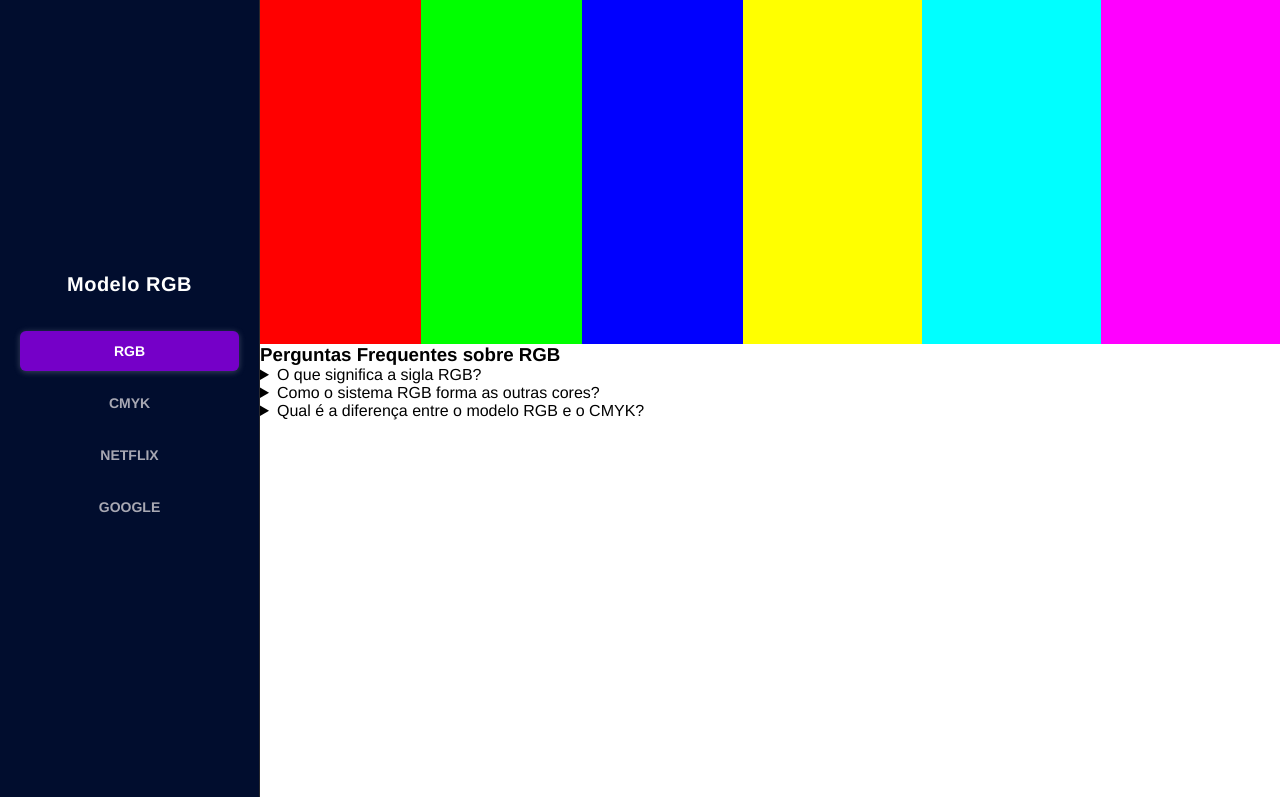
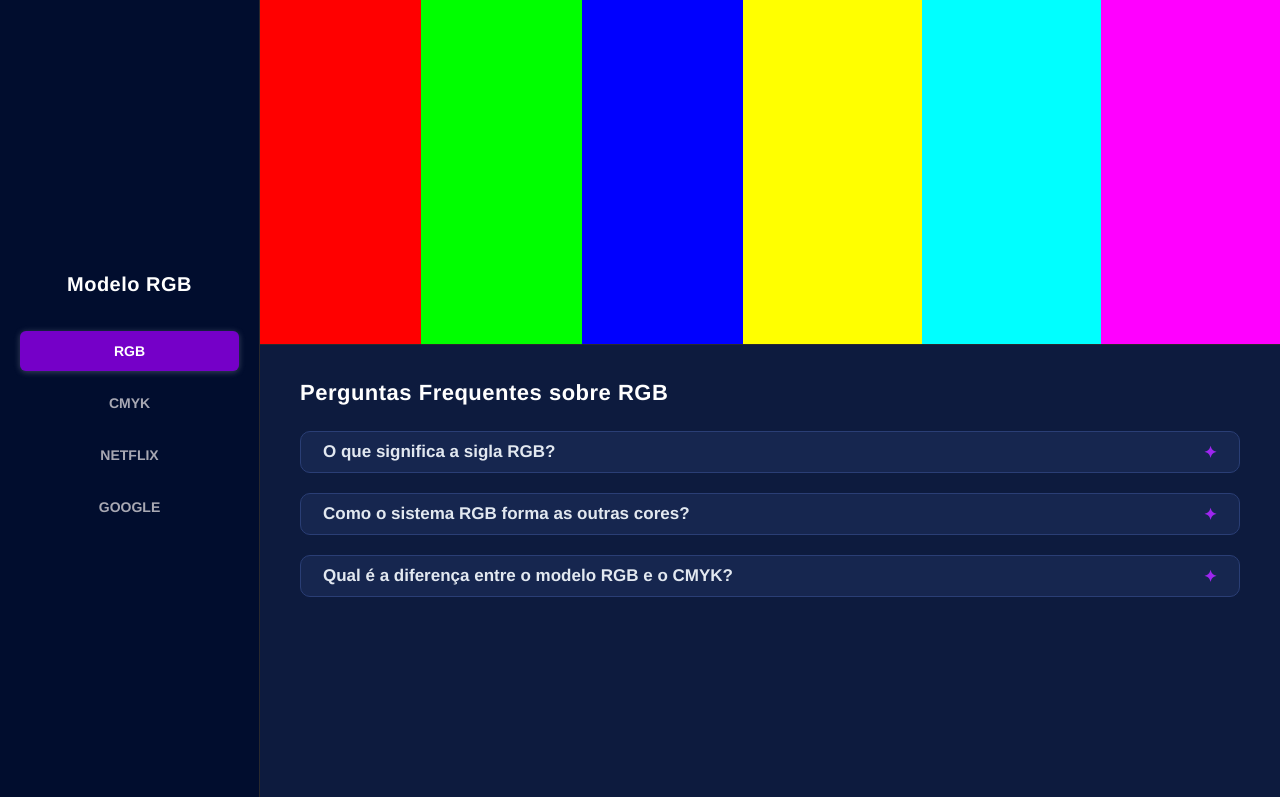
Before and after one commit to pedro-negri/display, a website: page modo-cores/modo-cores.html in a window 1280 px wide. Shown: the top 797 px of the page. Drawn offline with Linux system fonts and the light colour scheme.

Commit message:
ADD: estilizei os quadros de perguntar e respostas e adicionei um icone para quando o quadro for clicado

```diff
--- a/modo-cores/css/global.css
+++ b/modo-cores/css/global.css
@@ -95,15 +95,64 @@
 
 .color-section__faq{
     flex-grow: 1;
-    background-color: var();
+    background-color: var(--faq-bg);
+    padding: 35px 40px;
+    border-top: 1px solid var(--ui-border);
+    display: flex;
+    flex-direction: column;
 }
 
 .color-section__faq-title{
-
+    font-size: 22px;
+    font-weight: 700;
+    color: var(--faq-text-title);
+    margin-bottom: 25px;
+    letter-spacing: 0.5px;
 }
 
 .color-section__faq-item{
+    background-color: var(--faq-card-bg);
+    border: 1px solid var(--faq-border);
+    border-radius: 10px;
+    padding: 10px 22px;
+    margin-bottom: 20px;
+    transition: all 0.3s ease-in-out;
+}
 
+.color-section__faq-item:hover,
+.color-section__faq-item[open] {
+    background-color: var(--faq-card-hover-bg);
+    border-color: var(--faq-border-neon);
+    /* Efeito neon com box-shodow duplo (linha de contorno vibrante + brilho difuso) */
+    box-shadow: 0 0 8px var(--faq-border-neon), 0 0 20px rgba(157, 38, 239, 0.3);
+    transform: translateY(-2px);
+}
+
+.color-section__faq-question{
+    font-size: 17px;
+    font-weight: 600;
+    color: var(--faq-text-question);
+    cursor: pointer;
+
+    /* Troca de icone via CSS puro
+    Esconde a seta padrao nos navegadores padrao */
+    list-style: none;
+    display: flex;
+    justify-content: space-between;
+    align-items: center;
+    transition: color 0.2s ease;
+}
+
+.color-section__faq-question::-webkit-details-marker{
+    display: none;
+}
+
+/* Novo Ícone customizado (Criado com CSS Puro) */
+.color-section__faq-question::after {
+    content: "✦"; /* Ícone em formato de estrela/brilho para combinar com o neon */
+    font-size: 16px;
+    color: var(--faq-border-neon-glow);
+    transition: transform 0.3s ease, color 0.3s ease;
 }
 
 .color-section__bar span{
--- a/modo-cores/modo-cores.html
+++ b/modo-cores/modo-cores.html
@@ -71,7 +71,7 @@
                 <a href="#google" class="color-section__link">GOOGLE</a>
             </nav>
         </aside>
-
+        <div class="color-section__content">
             <section class="color-section__palette" aria-label="Visualização da Paleta CMYK">
                 <div class="color-section__bar color-section__bar--cmyk-1"><span><strong>cmyk: #e60000</strong></span></div>
                 <div class="color-section__bar color-section__bar--cmyk-2"><span><strong>cmyk: #006b00</strong></span></div>
@@ -106,7 +106,7 @@
                 </details>
 
             </section>
-
+        </div>
 
     </section>
 
@@ -128,6 +128,16 @@
                 <div class="color-section__bar color-section__bar--netflix-3"><span><strong>netflix: #F5F5F1</strong></span></div>
             </section>
 
+            <section class="color-section__faq" aria-labelledby="Faq-netflix-title">
+                <h3 id="Faq-netflix-title" class="color-section__faq-title">Perguntas Frequentes sobre Netflix</h3>
+
+                <deteils class="color-section__faq-item">
+
+                    <summary class="color-section__faq-question"></summary>
+                    <p class="color-section__faq-answer"></p>
+
+                </deteils>
+            </section>
         </div>
 
     </section>
```
Lines whose indentation alone changed are shown as unchanged.
